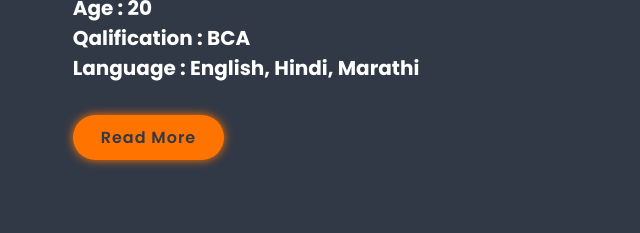
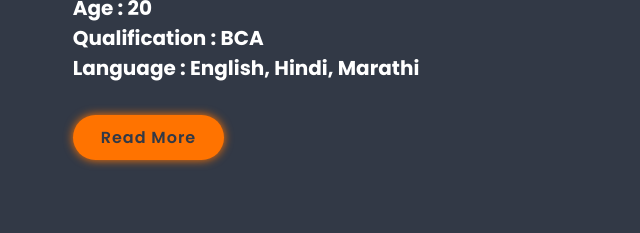
Before and after one commit to pankajraut1/OIBSIP_PANKAJ, a plain HTML site: page Task2-Portfolio-Website/index.html in a window 1280 px wide. Shown: the part 1191-1424 px from the top of the page, 628-1268 px from the left. Drawn offline with nearby package versions, Linux system fonts and the light colour scheme.

Commit message:
index.html

```diff
--- a/Task2-Portfolio-Website/index.html
+++ b/Task2-Portfolio-Website/index.html
@@ -57,7 +57,7 @@
       <h2 class="heading">About <span>Me</span></h2>
       <!-- <h3>Graphic Designer</h3> -->
       <h3>Age : 20</h3>
-      <h3>Qalification : BCA</h3>
+      <h3>Qualification : BCA</h3>
       <h3>Language : English, Hindi, Marathi</h3>
       <br>
       <br>
```
